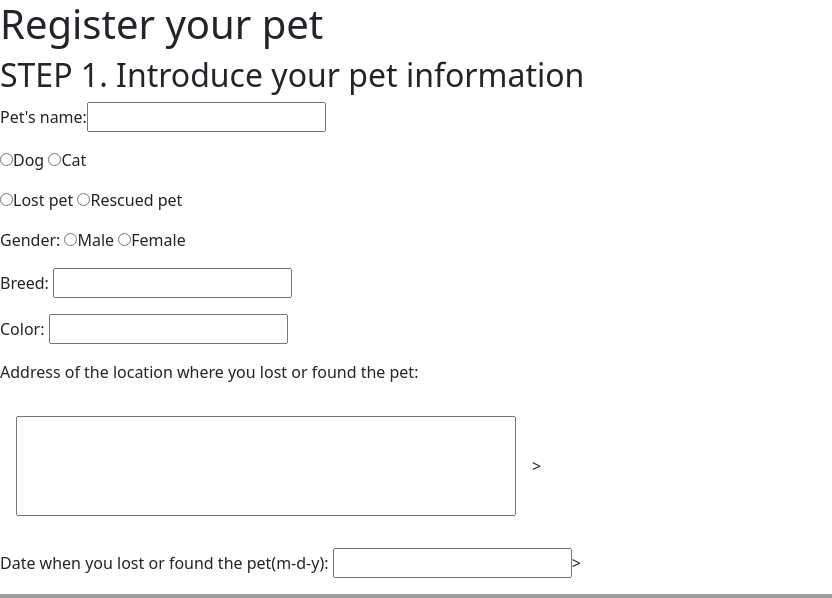
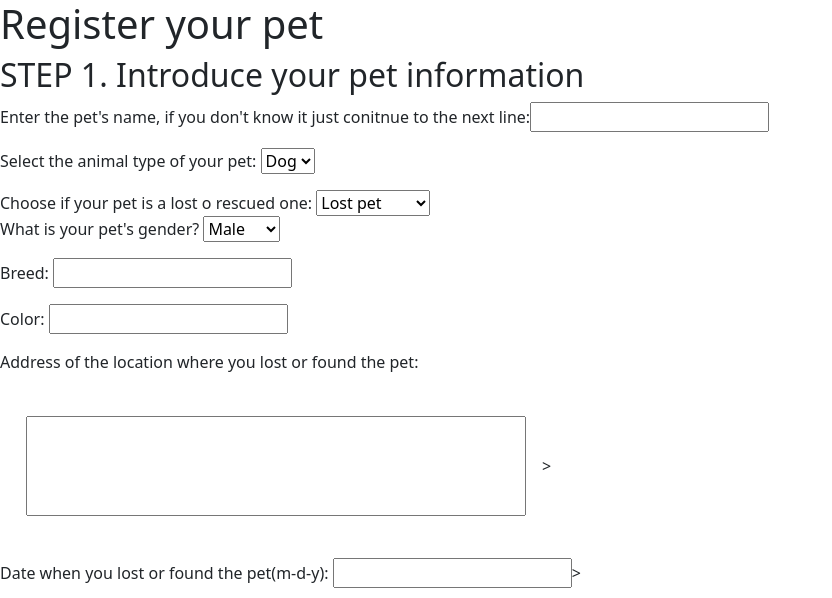
Before and after one commit to Yesicanmendoza/final_project, a Flask app: page /register_a_pet in a window 1280 px wide. Shown: the top 598 px of the page, without its empty margins (0-832 px from the left). Run offline with Flask 2, Linux system fonts and the light colour scheme; some libraries are stand-ins or nearby versions; grey boxes are pictures that could not be loaded.

Commit message:
Adding styles.css file

```diff
--- a/server.py
+++ b/server.py
@@ -134,6 +134,9 @@ def register_pet():
         lng=request.json.get('lng')
 
         #Validation of pet info
+        if name =='':
+            name="Unknown"
+
         if lat == '':
             msg = "Please introduce a valid address"
 
@@ -195,7 +198,7 @@ def get_pet_information():
     #Get user info
     user_id = session.get("user_id")
     fname = 'Uknown'
-    lost_pets = []
+    pets_to_look=[]
 
     if user_id is None:
         msg='Please log in.'
@@ -203,35 +206,26 @@ def get_pet_information():
     #Define user type
     else:
         fname = session["user_fname"]
+        all_pets = []
+        all_pets = crud.get_all_pets_by_user_id(user_id)
 
-        all_pets = crud.get_all_pets_by_user_id(user_id)
-        if len(all_pets)== 0:
-                session['user_type']= 'no_pet'
+        for pet in all_pets:
+            if pet.pet_type != 'found':
+                pets_to_look.append(pet)
+
+
+        if len(pets_to_look)== 0:
+            msg = f"{fname}, you do not have pets to look for"
         else:
-
-            lost_pets = crud.get_lost_pets_by_user_id(user_id)
-
-            if len(lost_pets) == 0:
-                session['user_type']='rescue_pet'
+            if len(pets_to_look)==1:
+                msg = f"{fname}, click in your pet's name to look for a match."
             else:
-                session['user_type']='look_pet'
-
-        user_type=session['user_type']
-
-        if user_type == 'no_pet' or user_type == 'rescue_pet':
-            msg = f"{fname}, you do not have pets to look for"
-        #Get list of pets
-        elif user_type == 'look_pet':
-
-            if len(lost_pets)==1:
-                msg = f"{fname}, click in your pet's name."
-            else:
-                msg = f"{fname}, select one pet to look for a match."
+                msg = f"{fname}, select one pet to look for by clicking the name."
 
 
 
     return render_template('Showing_lost_pet.html', msg=msg,
-                            fname=fname, pets=lost_pets)
+                            fname=fname, pets=pets_to_look)
 
 
 @app.route('/lost_pet/<pet_id>/')
@@ -246,29 +240,34 @@ def show_list_matches(pet_id):
 @app.route('/matches.json')
 def get_pet_info():
     pet_id = session['pet_id']
-    lost_pet = crud.Pet.query.get(pet_id)
-    animal_type = lost_pet.animal_type
+    pet_to_look = crud.Pet.query.get(pet_id)
+    animal_type = pet_to_look.animal_type
+    pet_type = pet_to_look.pet_type
 
-    all_rescued_pets = crud.get_rescued_pets(animal_type)
+    if pet_type=="lost":
+        pet_list=crud.get_rescued_pets(animal_type)
+    elif pet_type=="rescued":
+        pet_list=crud.get_lost_pets(animal_type)
 
     matches = []
-    for pet in all_rescued_pets:
-        if pet.gender == lost_pet.gender and pet.date >= lost_pet.date:
-            if lost_pet.breed in pet.breed:
-                if lost_pet.color in pet.color:
+    for pet in pet_list:
+        if pet.gender == pet_to_look.gender and pet.date >= pet_to_look.date:
+            if pet_to_look.breed in pet.breed:
+                if pet_to_look.color in pet.color:
                     matches.append(pet)
 
 
+    matches_and_pet_to_look = []
+
     if len(matches)==0:
         msg = 'There are not matches'
-        match_and_lost_pet = None
+        matches_and_pet_to_look = None
 
     else:
         msg = 'Here are the matches:'
-        matches.append(lost_pet)
-        #This is necesary fetch the lost pet info and
-        #matches info
-        match_and_lost_pet= []
+        matches.append(pet_to_look)
+
+
         #Changing the pets ogject, for a dictionary
         for pet in matches:
             pet_dict = {}
@@ -288,10 +287,10 @@ def get_pet_info():
             pet_dict['user_name'] = pet_user.fname
             pet_dict['user_email'] = pet_user.email
 
-            match_and_lost_pet.append(pet_dict)
+            matches_and_pet_to_look.append(pet_dict)
 
 
-    return jsonify({'msg': msg, 'match_and_lost_pet':match_and_lost_pet})
+    return jsonify({'msg': msg, 'matches_and_pet_to_look':matches_and_pet_to_look})
 
 
 @app.route("/change_pet_type.json", methods=["POST"])
@@ -309,16 +308,6 @@ def change_pet_type():
 
 
 
-
-
-
-
-
-
-
-
-
-
 if __name__ == "__main__":
     # DebugToolbarExtension(app)
     connect_to_db(app)
--- a/static/pet_info.js
+++ b/static/pet_info.js
@@ -58,4 +58,4 @@ geocoder.geocode({ address: location }, (results, status) => {
   });
 };
 
-document.querySelector('#pet_reg_field').addEventListener('submit', registerPet);
+document.querySelector('#pet_reg_field form').addEventListener('submit', registerPet);
--- /dev/null
+++ b/static/styles.css
@@ -0,0 +1,22 @@
+#location_field {
+    margin: 1em;
+    height: 100px;
+    width: 500px;
+
+}
+
+img {
+    height: 200px;
+    width: 200px;
+    border: 2px solid green;
+
+  }
+
+
+
+  div {
+
+    padding: 10px;
+
+
+  }
--- a/templates/Pet_registration.html
+++ b/templates/Pet_registration.html
@@ -7,23 +7,32 @@
 
     <h2>STEP 1. Introduce your pet information</h2>
 
-
-      <form action="/pet_registration" method="POST" id="pet_reg_field">
+      <section id="pet_reg_field">
+        <form action="/pet_registration" method="POST" class="pet_reg_field">
           <p>
-          Pet's name:<input type="text" name="name" id="name_field">
+            Enter the pet's name, if you don't know it just conitnue to the next line:<input type="text" name="name" id="name_field">
           </p>
           <p>
-        <input type="radio" name="animal_type" value='dog' id="animal_type_field">Dog
-        <input type="radio" name="animal_type" value='cat' id="animal_type_field">Cat
+            <label>Select the animal type of your pet:
+              <select id="animal_type_field" >
+                <option   name='dog' value= 'dog' >Dog</option>
+                <option   name='cat' value= 'cat' >Cat</option>
+              </select>
+            </label>
           </p>
+            <label>Choose if your pet is a lost o rescued one:
+              <select id="pet_type_field" >
+                <option   name='lost' value= 'lost' >Lost pet</option>
+                <option   name='rescued' value= 'rescued' >Rescued pet</option>
+              </select>
+            </label>
           <p>
-          <input type="radio" name="pet_type" value='lost' id="pet_type_field">Lost pet
-          <input type="radio" name="pet_type" value='rescued' id="pet_type_field">Rescued pet
-        </p>
-        <p>
-          Gender:
-          <input type="radio" name="gender" value="male" id="gender_field">Male
-          <input type="radio" name="gender" value="female" id="gender_field">Female
+            <label>What is your pet's gender?
+              <select id="gender_field" >
+                <option   name='male' value= 'male' >Male</option>
+                <option   name='female' value= 'female' >Female</option>
+              </select>
+            </label>
           </p>
           <p>
             Breed: <input type="text" name="breed" id="breed_field">
@@ -46,6 +55,8 @@
             <input type="submit">
           </p>
         </form>
+    </section>
+
     <div>
       <p id="message"></p>
     </div>
--- a/templates/Showing_lost_pet.html
+++ b/templates/Showing_lost_pet.html
@@ -11,8 +11,9 @@
   {% for pet in pets %}
     <li>
       <a href="/lost_pet/{{ pet.pet_id }}">
-        {{ pet.name }}
+        {{ pet.name }}: The {{pet.pet_type}} pet.
       </a>
+      <img src={{pet.img}} alt="profile" />
     </li>
   {% endfor %}
 </ul>
--- a/templates/base.html
+++ b/templates/base.html
@@ -7,13 +7,9 @@
     <title>
       {% block title %}{% endblock %}
     </title>
-    <style>
-      #location_field {
-          margin: 1em;
-          height: 100px;
-          width: 500px;
 
-      }
+    <link rel="stylesheet" href="/static/styles.css">
+
 
   </style>
     <meta http-equiv="X-UA-Compatible" content="IE=edge">
```
Also changed, not shown: crud.py (+4 -6 lines), static/look_the_pet.jsx (+5 -5 lines). Lines whose indentation alone changed are shown as unchanged.
